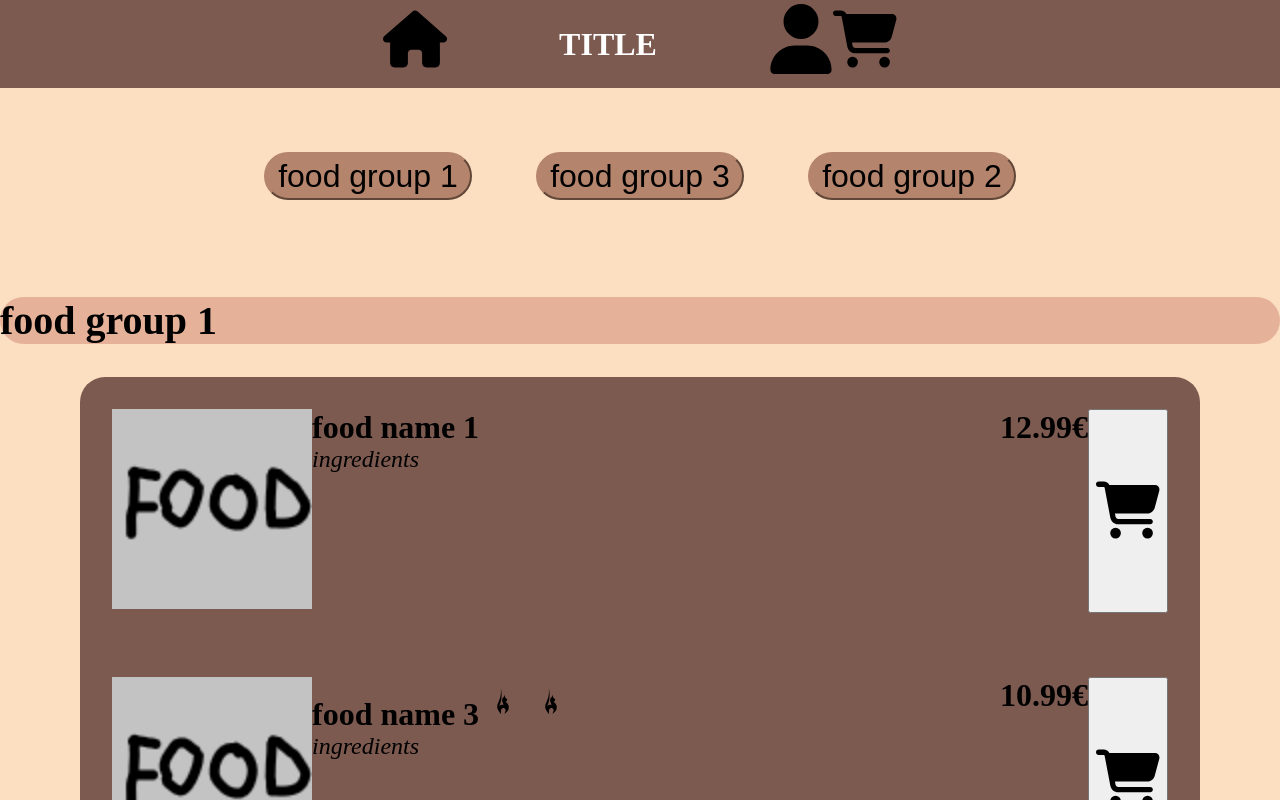
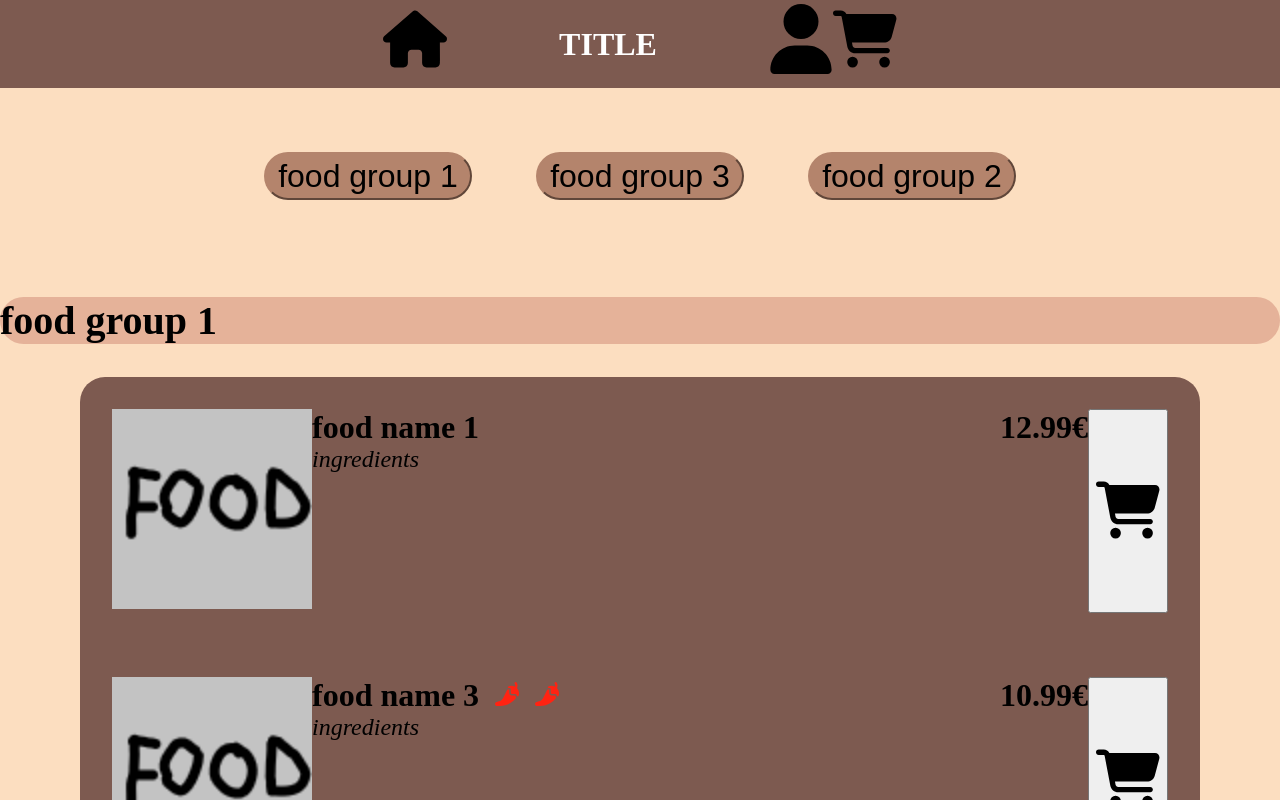
Before and after one commit to Purple-Snake/Food-ordering-application, a React (Vite) app in the folder Frontend/: page / in a window 1280 px wide. Shown: the top 800 px of the page. Built offline with nearby package versions, Linux system fonts and the light colour scheme.

Commit message:
fixed the spicy img

```diff
--- a/Frontend/src/App.css
+++ b/Frontend/src/App.css
@@ -83,9 +83,10 @@
 }
 
 .spicyIcon {
-  /* change this later */
-  width: 3rem;
-  /* margin: 3px; */
+  /* This the only way I found how to change the colour of an svg that is in an <img> tag, this is stupid. */
+  filter: invert(44%) sepia(89%) saturate(6656%) hue-rotate(350deg) brightness(102%) contrast(113%);
+  width: 1.5rem;
+  margin-left: 1rem;
 }
 
 .ingredients {
--- a/Frontend/src/components/index/FoodItems.jsx
+++ b/Frontend/src/components/index/FoodItems.jsx
@@ -1,11 +1,11 @@
 import cartIcon from "../../assets/images/svg/cart-shopping-solid.svg";
-import spicyIcon from "../../assets/images/svg/spicy-level.svg";
+import spicyIcon from "../../assets/images/svg/pepper-hot-solid.svg";
 
 function FoodItems(foodItems) {
   function checkSpicyLevel(spicyNumber) {
     const spicyLvl = [];
     for (let i = 0; i < spicyNumber; i++) {
-      spicyLvl.push(<img src={spicyIcon} alt="spicy" className="spicyIcon" />);
+      spicyLvl.push(<img src={spicyIcon} alt="spicy!" className="spicyIcon" />);
     }
     return spicyLvl;
   }
@@ -15,7 +15,7 @@ function FoodItems(foodItems) {
       {foodItems.foodItems.map((foodItem) => (
         <div className="foodMenuItem" key={foodItem.id}>
           <div>
-            <img src={foodItem.picture} alt="" className="foodImage" />
+            <img src={foodItem.picture} alt={foodItem.name} className="foodImage" />
           </div>
           <div className="nameContainer">
             <div className="name">
```
Also changed, not shown: Frontend/src/assets/images/svg/spicy-level.svg (deleted).
